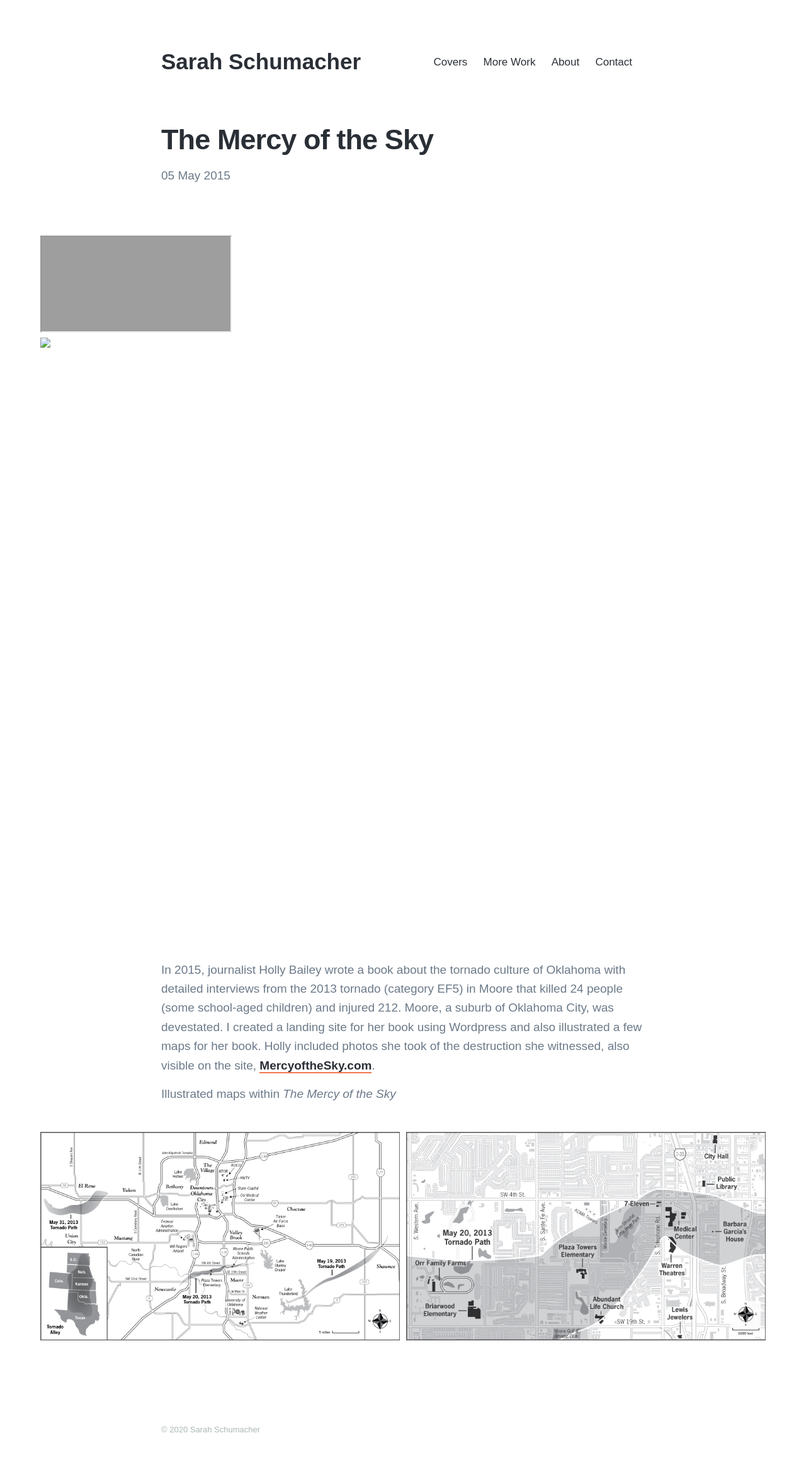
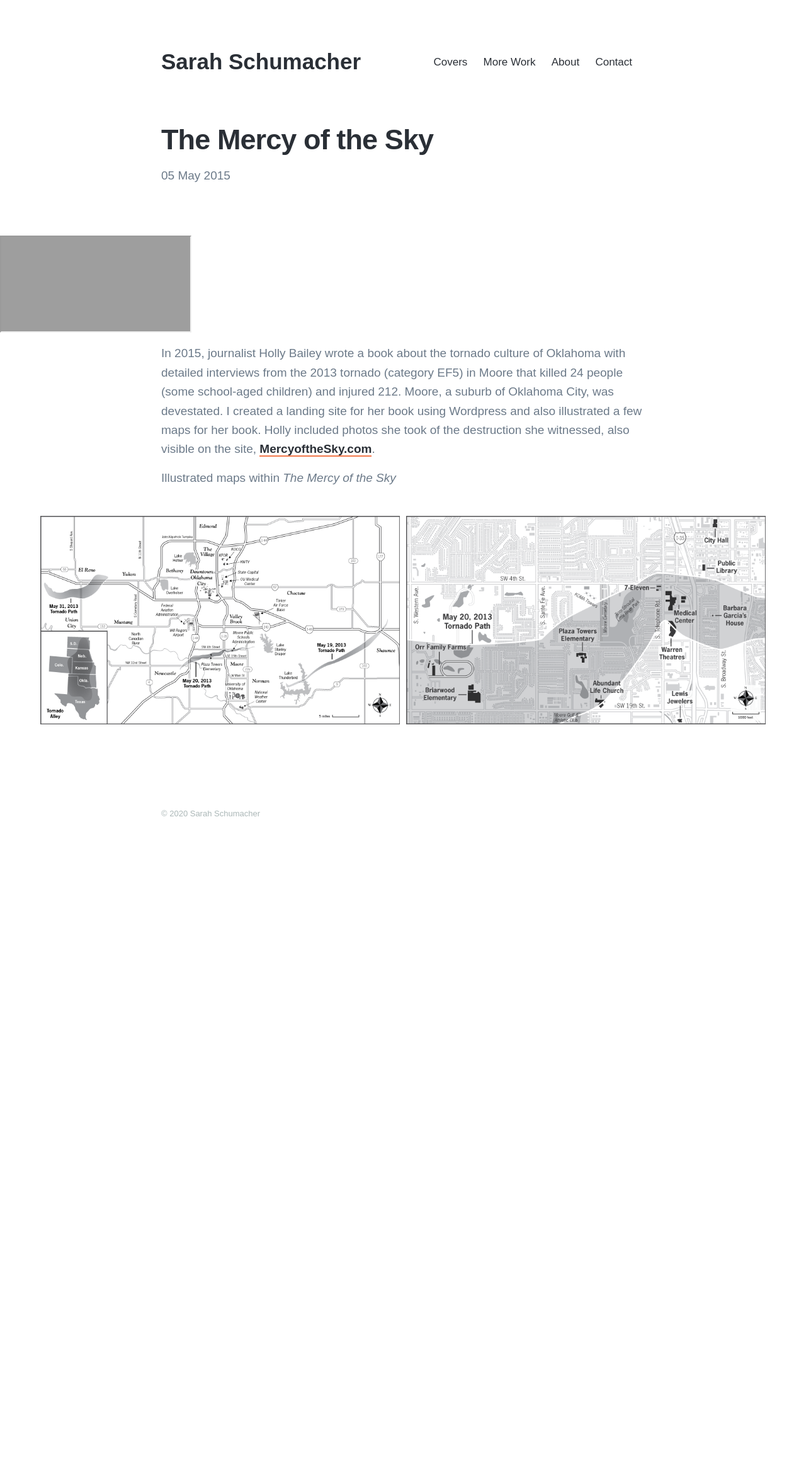
Before and after one commit to snsnsns/snsnsns.github.io, a Jekyll site: the page built from _posts/2015-05-05-Mercyofsky.md, in a window 1280 px wide. Shown: the whole page at 63% size. Built offline with Jekyll 4.4.1, drawn with Linux system fonts in a browser that asks for light colours; nearby versions of some CDN libraries; some web fonts are replaced; after the commit the page ends 1378 px from its top, so only the background shows below that; grey boxes are pictures that could not be loaded.

Commit message:
Add files via upload

```diff
--- a/_posts/2015-05-05-Mercyofsky.md
+++ b/_posts/2015-05-05-Mercyofsky.md
@@ -5,11 +5,9 @@
 featured_image: '/images/blogimages/Mercy/Mercyofthesky_site.png'
 ---
 
-<div class="gallery" data-columns="3">
-		<img src="/images/blogimages/spacer1.png">
+<div>
 		<iframe src="https://www.mercyofthesky.com/">
 	</iframe>
-		<img src="/images/blogimages/Mercy/spacer2.png">
 	</div>
 
 In 2015, journalist Holly Bailey wrote a book about the tornado culture of Oklahoma with detailed interviews from the 2013 tornado (category EF5) in Moore that killed 24 people (some school-aged children) and injured 212. Moore, a suburb of Oklahoma City, was devestated. I created a landing site for her book using Wordpress and also illustrated a few maps for her book. Holly included photos she took of the destruction she witnessed, also visible on the site, [MercyoftheSky.com](http://www.mercyofthesky.com/).
```
